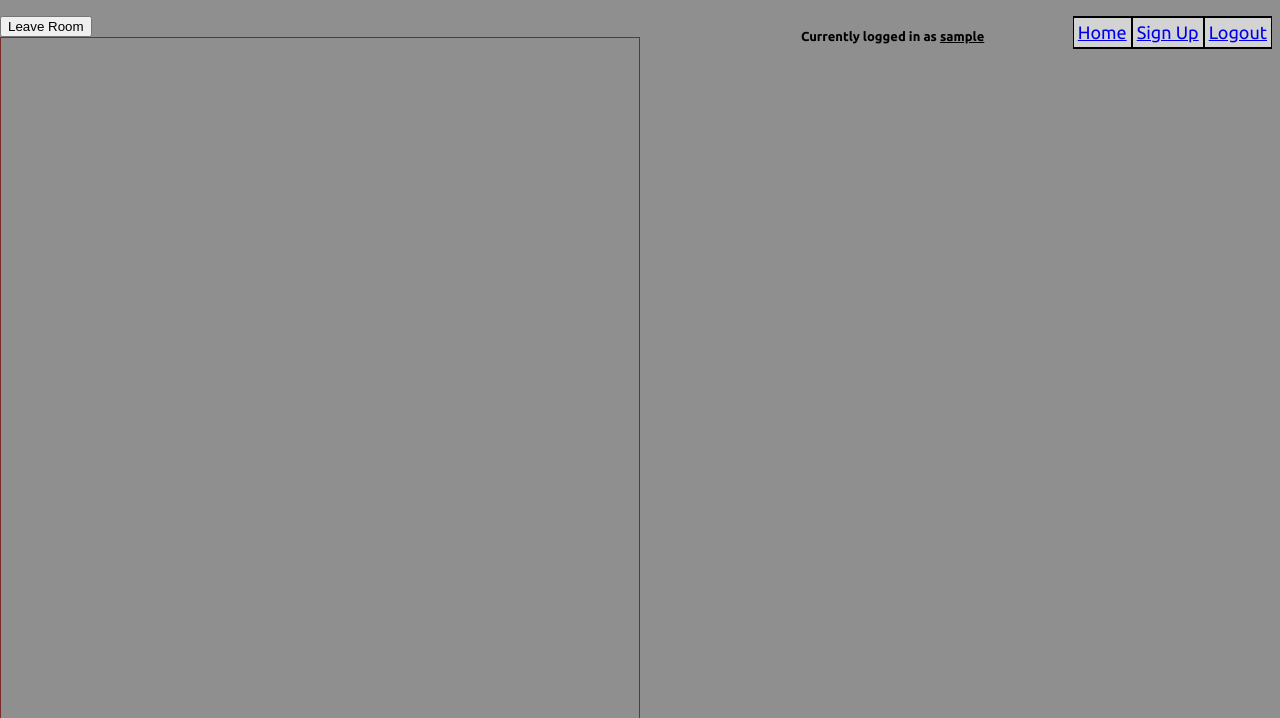
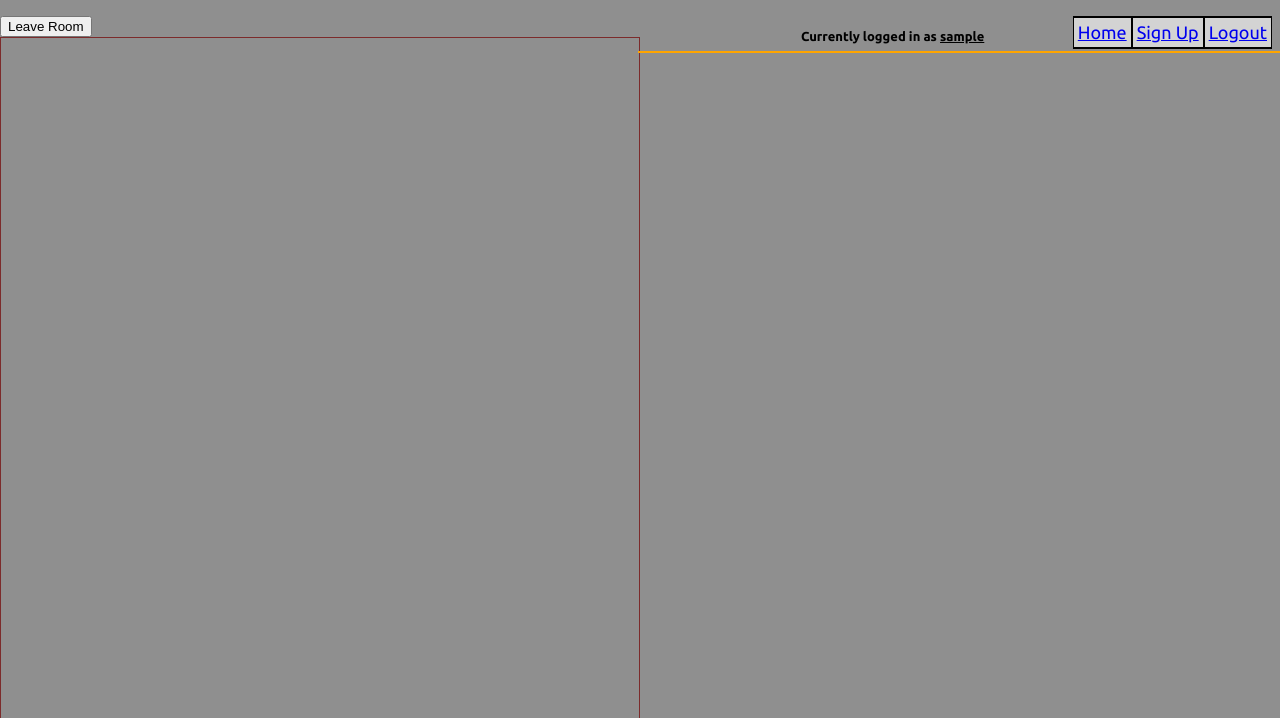
Before and after one commit to m1k0103/music_together, a Flask app: page /room in a window 1280 px wide. Shown: the top 718 px of the page. Run offline with Flask 3, Linux system fonts and the light colour scheme; the visitor is signed in with stand-in values (Sample User, id 1); data that the repository does not hold is empty; parts of the project's set-up code (start-up, migrations or seed data) failed here and were passed over.

Commit message:
started some kind of layout for the music section of page

```diff
--- a/music_together/templates/room.html
+++ b/music_together/templates/room.html
@@ -41,6 +41,17 @@
 
 </div>
 
+<!-- Music section-->
+<div class="right-container" style="border: 1px orange solid;">
+    <div class="current-song-container">
+
+    </div>
+    <div class="music-selector-container">
+
+    </div>
+
+</div>
+
     <script>
         function get_chats(room_id){
             console.log("working")
```
